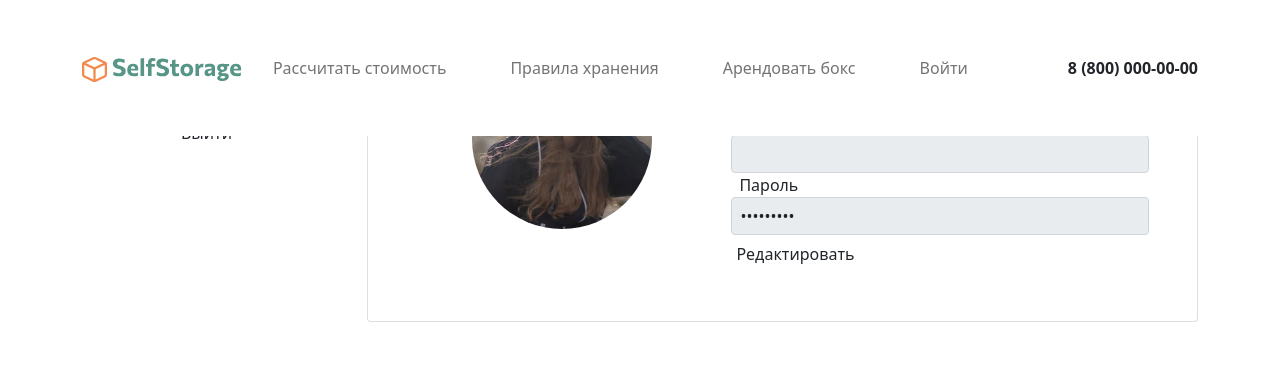
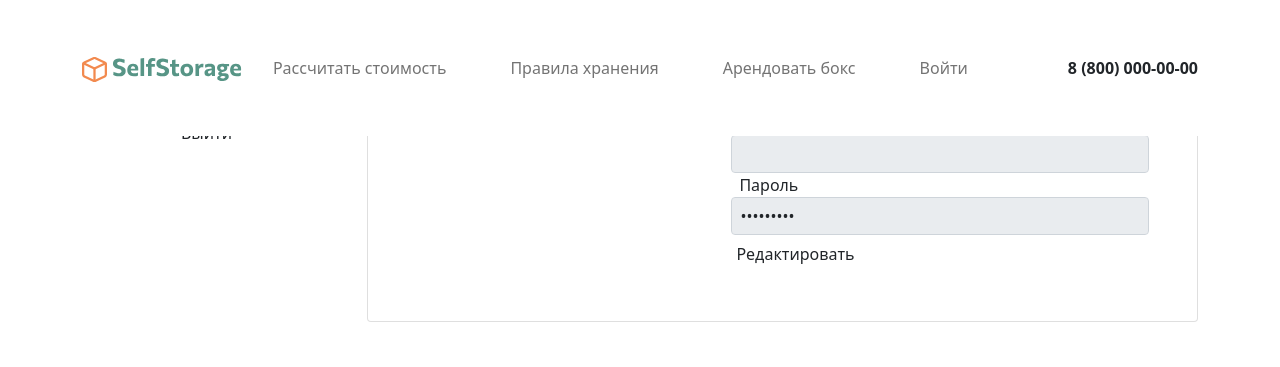
Before and after one commit to JacobKleim/SelfStorage_Service, a Django app: template templates/my_rent.html in a window 1280 px wide. Shown: the top 367 px of the page. Run offline with Django 4.2, Linux system fonts and the light colour scheme; the template is opened without the code that fills it, so the values that code supplies are empty; parts of the project's set-up code (start-up, migrations or seed data) failed here and were passed over.

Commit message:
Small fix

```diff
--- a/templates/my_rent.html
+++ b/templates/my_rent.html
@@ -18,7 +18,7 @@ my_rent
 				<div class="tab-pane fade show active" id="LK" role="tabpanel" aria-labelledby="LK-tab">
 					<div class="row">
 						<div class="col-12 col-sm-5 d-flex flex-column align-items-center">
-							<img src="{% static 'img/image10.png' %}" class="rounded-pill mb-3" alt="">
+							<img src="" class="rounded-pill mb-3" alt="">
 
 
 
```
Also changed, not shown: storage/views.py.
